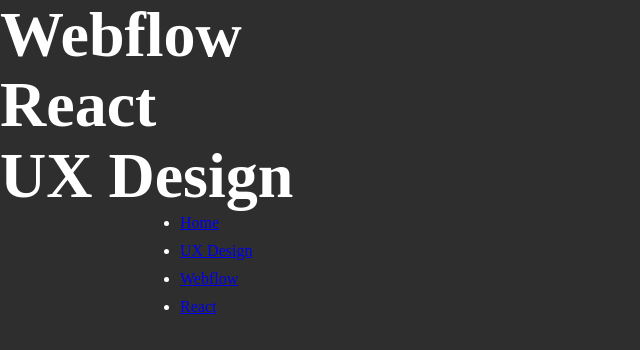
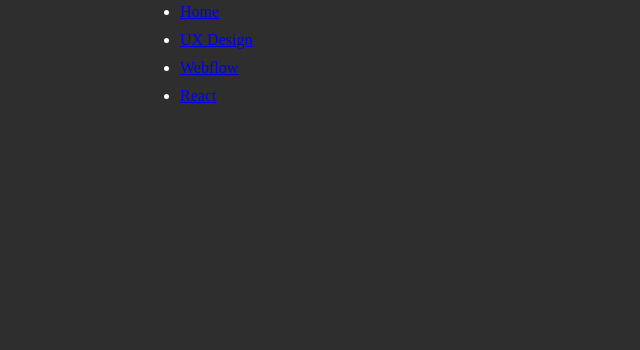
Before and after one commit to acasalsr/portfolio-2.0, a React (Create React App) app: page / in a window 1280 px wide. Shown: the top 350 px of the page, without its empty margins (0-640 px from the left). Built offline with nearby package versions, Linux system fonts and the light colour scheme.

Commit message:
commit ended day

```diff
--- a/src/App.js
+++ b/src/App.js
@@ -2,16 +2,14 @@
 import "./App.css";
 import Layout from "./pages/Layout";
 import ReactComponent from "./pages/ReactComponent";
-import UxDesign from "./pages/Uxdesign";
+import UxDesign from "./pages/UxDesign";
 import Webflow from "./pages/Webflow";
 
 export default function App() {
   return (
     <>
-      <h1>{<Webflow />}</h1>
-      <h1>{<ReactComponent />}</h1>
-      <h1>{<UxDesign />}</h1>
       <BrowserRouter>
+        <div id="wrapper-overflow">
           <Routes>
             <Route path="/" element={<Layout />}>
               <Route path="/ux-desing" element={<UxDesign />} />
@@ -19,6 +17,7 @@
               <Route path="/react" element={<ReactComponent />} />
             </Route>
           </Routes>
+        </div>
       </BrowserRouter>
     </>
   );
--- a/src/pages/Layout.jsx
+++ b/src/pages/Layout.jsx
@@ -2,7 +2,6 @@
 
 export default function Layout() {
   return (
-    <>
     <div className="container-medium padding-horizontal padding-medium">
       <nav className="main-menu padding-horizontal padding-medium">
         <ul>
@@ -20,8 +19,8 @@
           </li>
         </ul>
       </nav>
+
+      <Outlet />
     </div>
-      <Outlet />
-    </>
   );
 }
--- a/src/pages/ReactComponent.jsx
+++ b/src/pages/ReactComponent.jsx
@@ -1,3 +1,3 @@
 export default function ReactComponent() {
-  return "React";
+  return "React Component";
 }
```
Lines whose indentation alone changed are shown as unchanged.
